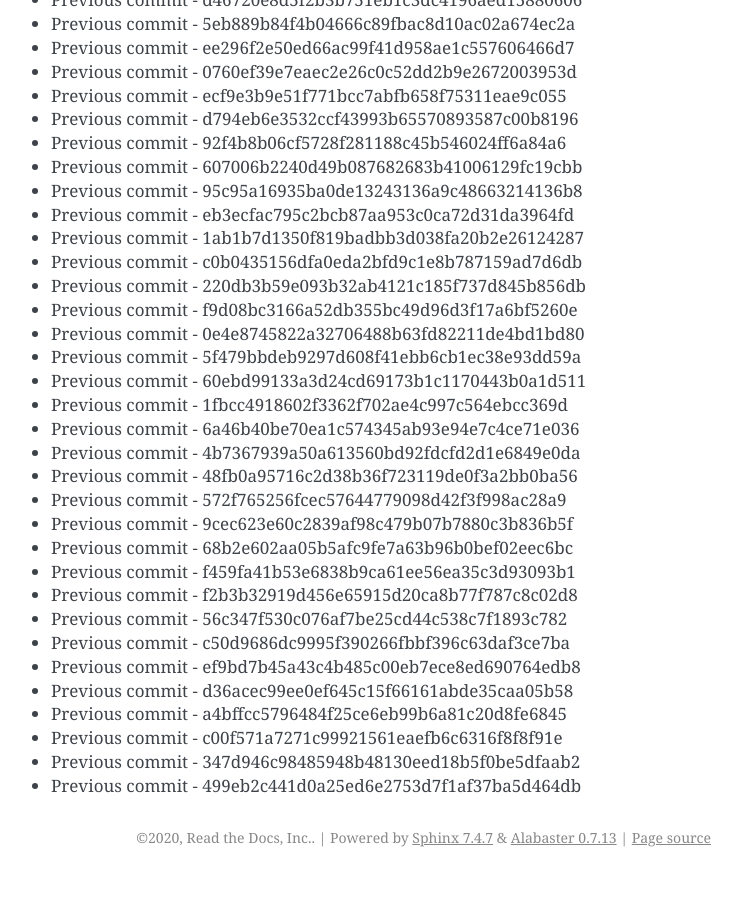
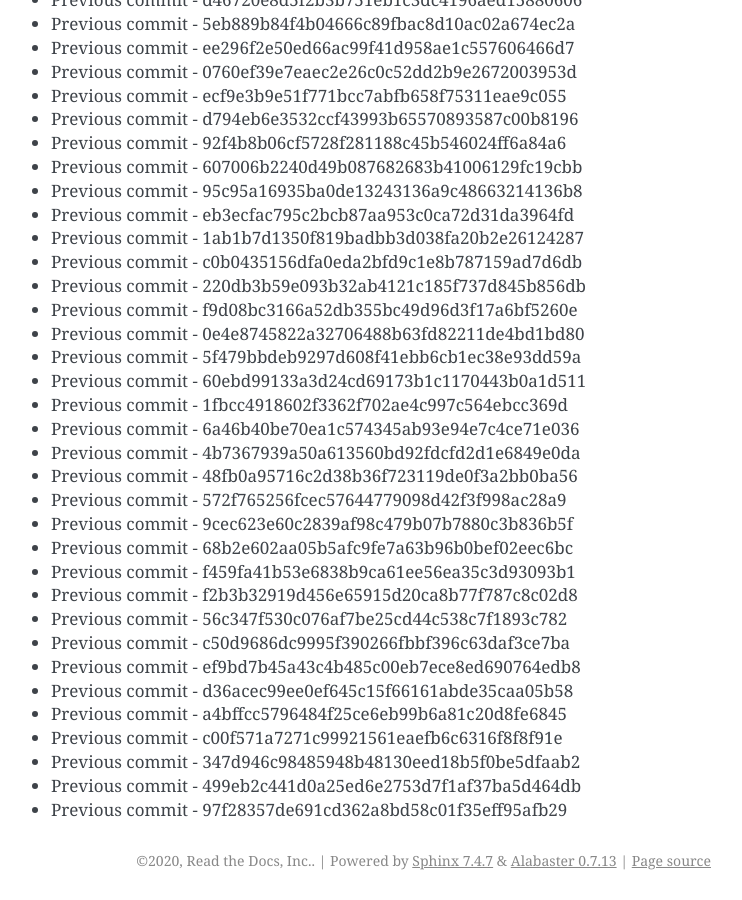
Before and after one commit to readthedocs/rtd-git-stresstest, a Sphinx documentation site: the page built from docs/updates.rst, in a window 1280 px wide and 900 px high, scrolled down 15314 px. Shown: the whole window, without its empty margins (399-1141 px from the left). Built offline with Sphinx 7.4.7, drawn with Linux system fonts in a browser that asks for light colours; before the commit the page ends 16191 px from its top, so only the background shows below that.

Commit message:
Generating commit from previous: 97f28357de691cd362a8bd58c01f35eff95afb29

```diff
--- a/docs/updates.rst
+++ b/docs/updates.rst
@@ -675,3 +675,4 @@ It can be tested for any performance characteristics.
 * Previous commit - c00f571a7271c99921561eaefb6c6316f8f8f91e
 * Previous commit - 347d946c98485948b48130eed18b5f0be5dfaab2
 * Previous commit - 499eb2c441d0a25ed6e2753d7f1af37ba5d464db
+* Previous commit - 97f28357de691cd362a8bd58c01f35eff95afb29
```
